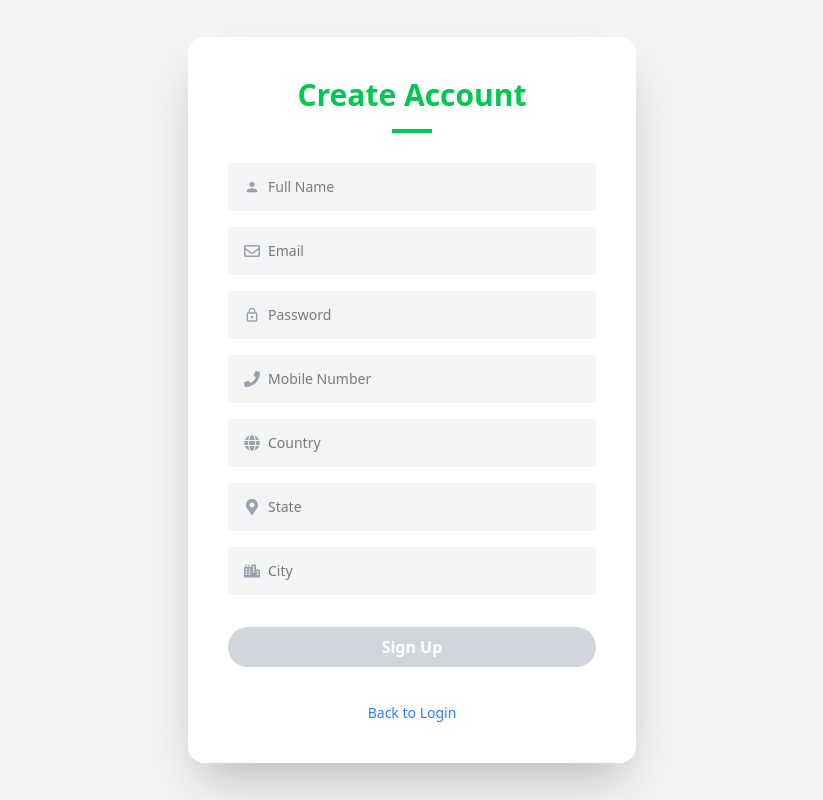
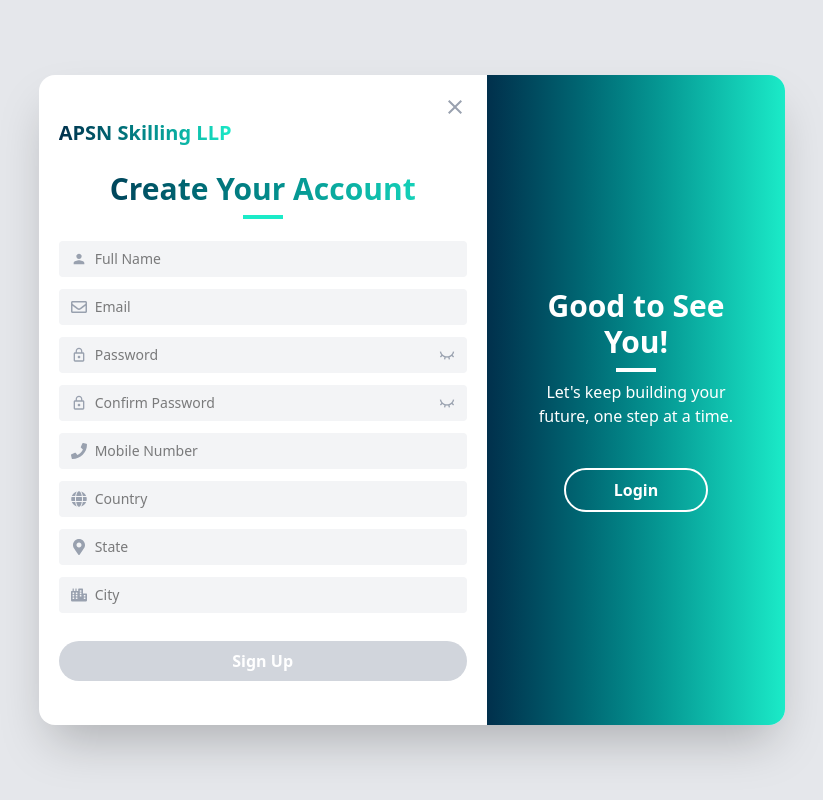
Before and after one commit to vedantgolegaonkar/Components, a Next.js app: page /signup in a window 1280 px wide. Shown: the whole page, without its empty margins (228-1051 px from the left). Built offline with nearby package versions, Linux system fonts and the light colour scheme.

Commit message:
made some changes

```diff
--- a/src/app/layout.js
+++ b/src/app/layout.js
@@ -12,8 +12,8 @@ const geistMono = Geist_Mono({
 });
 
 export const metadata = {
-  title: "Create Next App",
-  description: "Generated by create next app",
+  title: "APSN Skilling LLP",
+  description: "Created by Vedant",
 };
 
 export default function RootLayout({ children }) {
--- a/src/app/page.js
+++ b/src/app/page.js
@@ -6,19 +6,31 @@ export default function Navbar() {
   return (
     <nav className="w-full bg-white shadow-md px-6 py-4 flex items-center justify-between">
       {/* Left - Company Name */}
-      <div className="text-xl font-bold text-green-600">
-        Company<span className="text-gray-800">Name</span>
+      <div className="text-xl font-bold">
+        <span className="text-transparent bg-clip-text bg-gradient-to-r from-[#01304C] to-[#1BEBC8]">
+          APSN Skilling LLP
+        </span>
+      </div>
+
+      {/* Center - Nav Links */}
+      <div className="hidden md:flex space-x-8 text-gray-700 font-medium text-xl">
+        <Link href="#" className="hover:text-[#1BEBC8] transition">
+          About
+        </Link>
+        <Link href="#" className="hover:text-[#1BEBC8] transition">
+          Contact Us
+        </Link>
       </div>
 
       {/* Right - Auth Buttons */}
       <div className="space-x-4">
         <Link href="/signin">
-          <button className="px-5 py-2 border border-green-500 text-green-500 font-medium rounded-full hover:bg-green-500 hover:text-white transition duration-200">
+          <button className="px-5 py-2 border border-[#1BEBC8] text-[#1BEBC8] font-medium rounded-full hover:bg-[#1BEBC8] hover:text-white hover:cursor-pointer transition duration-200">
             Login
           </button>
         </Link>
         <Link href="/signup">
-          <button className="px-5 py-2 bg-green-500 text-white font-medium rounded-full hover:bg-green-600 transition duration-200">
+          <button className="px-5 py-2 bg-[#1BEBC8] text-white font-medium rounded-full hover:bg-[#17C6AD] hover:cursor-pointer transition duration-200">
             Sign Up
           </button>
         </Link>
--- a/src/app/signin/page.js
+++ b/src/app/signin/page.js
@@ -7,12 +7,17 @@ import {
   FaRegEnvelope,
 } from 'react-icons/fa';
 import { MdLockOutline } from 'react-icons/md';
+import { IoMdClose } from 'react-icons/io';
+import { RiEyeLine, RiEyeCloseLine } from "react-icons/ri";
 import { useForm } from 'react-hook-form';
 import { yupResolver } from '@hookform/resolvers/yup';
 import * as yup from 'yup';
 import toast, { Toaster } from 'react-hot-toast';
 import Link from 'next/link';
 import { useRouter } from 'next/navigation';
+import { useState } from 'react';
+// import loginSVG from '../../../public/login-svg.svg'
+// import Image from 'next/image';
 
 const schema = yup.object().shape({
   email: yup
@@ -32,7 +37,10 @@ const schema = yup.object().shape({
 
 export default function Home() {
   const router = useRouter();
+  const [isClosing, setIsClosing] = useState(false);
+  const [showPassword, setShowPassword] = useState(false);
 
+  const togglePassword = () => setShowPassword((prev) => !prev)
 
   const {
     register,
@@ -57,26 +65,45 @@ export default function Home() {
       // if (!res.ok) throw new Error(result.message || 'Failed to sign up');
       reset();
       router.push('/dashboard');
-      toast.success('Login Successful', {duration: 3000}); // mock response
+      toast.success('Login Successful', { duration: 3000 }); // mock response
     } catch (error) {
-      toast.error('Something went wrong!', {duration: 3000});
+      toast.error('Something went wrong!', { duration: 3000 });
     }
   };
 
+  const handleClose = () => {
+    setIsClosing(true);
+    setTimeout(() => router.push('/'),100);
+  };
+
   return (
-    <div className="flex flex-col items-center justify-center min-h-screen py-2 bg-gray-100">
-      <Toaster position="top-right" reverseOrder={false}  />
+    <div className="relative flex flex-col items-center justify-center min-h-screen py-2 bg-gray-200 overflow-hidden">
+      {/* <Image src={loginSVG} alt='Login' className="absolute top-[200px] left-[80px] w-130 h-130 z-0 opacity-100 pointer-events-none" priority/> */}
+      <Toaster position="top-right" reverseOrder={false} />
       <main className="flex flex-col items-center justify-center w-full flex-1 px-20 text-center">
-        <div className="bg-white rounded-2xl shadow-2xl flex w-2/3 max-w-4xl">
+        <div
+          className={`bg-white rounded-2xl shadow-2xl flex w-2/3 max-w-4xl transform transition-all duration-300 ${
+            isClosing ? 'opacity-0 scale-90' : 'opacity-100 scale-100'
+          }`}
+        >
           <div className="w-3/5 p-5">
+            <div className="flex justify-end">
+              <button
+                onClick={handleClose}
+                className="text-gray-400 hover:text-red-500 text-2xl transform transition-transform duration-200 hover:scale-125"
+                aria-label="Close"
+              >
+                <IoMdClose />
+              </button>
+            </div>
             <div className="text-left font-bold text-xl">
-              <span className="text-green-500">Company</span>Name
+              <span className="text-transparent bg-clip-text bg-gradient-to-r from-[#01304C] to-[#1BEBC8]">APSN Skilling LLP</span>
             </div>
             <div className="py-10">
-              <h2 className="text-3xl font-bold text-green-500 mb-2">
+              <h2 className="text-3xl font-bold text-transparent bg-clip-text bg-gradient-to-r from-[#01304C] to-[#1BEBC8] mb-2">
                 Sign in to Account
               </h2>
-              <div className="border-2 w-10 border-green-500 inline-block mb-2"></div>
+              <div className="border-2 w-10 border-[#1BEBC8] inline-block mb-2"></div>
               <div className="flex justify-center my-2">
                 <a
                   href="#"
@@ -115,16 +142,19 @@ export default function Home() {
                     {errors.email.message}
                   </p>
                 )}
-                <div className="bg-gray-100 w-64 p-2 flex items-center">
+                <div className="bg-gray-100 w-64 p-2 flex items-center relative">
                   <MdLockOutline className="text-gray-400 m-2" />
                   <input
-                    type="password"
+                    type={showPassword ? "text": "password"}
                     placeholder="Enter your Password"
                     name="password"
                     autoComplete="off"
                     {...register('password')}
-                    className="bg-gray-100 outline-none text-sm flex-1"
+                    className="bg-gray-100 outline-none text-sm flex-1 pr-8"
                   />
+                  <div className='absolute right-2 cursor-pointer text-gray-400' onClick={togglePassword}>
+                    {showPassword ? <RiEyeLine /> : <RiEyeCloseLine />}
+                  </div>
                 </div>
                 {errors.password && (
                   <p className="text-red-500 text-xs mt-1 ml-2">
@@ -149,7 +179,7 @@ export default function Home() {
                   disabled={!isValid || isSubmitting}
                   className={`border-2 ${
                     isValid
-                      ? 'border-green-500 text-green-500 hover:bg-green-500 hover:text-white'
+                      ? 'border-[#1BEBC8] text-[#1BEBC8] hover:bg-[#1BEBC8] hover:text-white'
                       : 'border-gray-300 text-gray-300 cursor-not-allowed'
                   } rounded-full px-12 py-2 inline-block font-semibold transition-colors duration-300`}
                 >
@@ -158,15 +188,15 @@ export default function Home() {
               </div>
             </div>
           </div>
-          <div className="w-2/5 bg-gradient-to-r from-blue-600 to-blue-300 text-white rounded-tr-2xl rounded-br-2xl py-36 px-12">
-            <h2 className="text-3xl font-bold mb-2">Hello, Friend!</h2>
+          <div className="w-2/5 bg-gradient-to-r from-[#01304C] to-[#1BEBC8] text-white rounded-tr-2xl rounded-br-2xl py-36 px-12">
+            <h2 className="text-3xl font-bold mb-2">Create. Learn. Succeed.</h2>
             <div className="border-2 w-10 border-white inline-block mb-2"></div>
             <p className="mb-10">
-              Fill up personal information and start your journey with us!
+              We&apos;re excited to walk this journey with you!
             </p>
             <Link
               href="/signup"
-              className="border-2 border-white rounded-full px-12 py-2 inline-block hover:bg-white hover:text-green-500 font-semibold"
+              className="border-2 border-white rounded-full px-12 py-2 inline-block hover:bg-white hover:text-[#1BEBC8] font-semibold"
             >
               Sign Up
             </Link>
--- a/src/app/signup/page.js
+++ b/src/app/signup/page.js
@@ -8,17 +8,29 @@ import {
   FaMapMarkerAlt,
 } from 'react-icons/fa';
 import { MdLockOutline, MdPerson } from 'react-icons/md';
+import { RiEyeLine, RiEyeCloseLine } from 'react-icons/ri';
 import { useForm } from 'react-hook-form';
 import * as yup from 'yup';
 import { yupResolver } from '@hookform/resolvers/yup';
 import toast, { Toaster } from 'react-hot-toast';
 import Link from 'next/link';
+import { useRouter } from 'next/navigation';
 import { useState } from 'react';
+import { IoMdClose } from 'react-icons/io';
 
 const schema = yup.object().shape({
   fullName: yup.string().required('Full name is required'),
   email: yup.string().email('Invalid email').notRequired(),
   password: yup
+    .string()
+    .required('Password is required')
+    .min(8, 'Min 8 characters')
+    .max(18, 'Max 18 characters')
+    .matches(/[A-Z]/, 'Must contain uppercase letter')
+    .matches(/[a-z]/, 'Must contain lowercase letter')
+    .matches(/\d/, 'Must contain a number')
+    .matches(/[!@#$%^&*()]/, 'Must contain special character'),
+  confirmPassword: yup
     .string()
     .required('Password is required')
     .min(8, 'Min 8 characters')
@@ -35,18 +47,13 @@ const schema = yup.object().shape({
   state: yup.string().required('State is required'),
   city: yup.string().required('City is required'),
 });
-// .required()
-// .test(
-//   'email-or-mobile',
-//   'Either email or mobile number is required',
-//   function (value) {
-//     const { email, mobile } = value || {};
-//     return Boolean(email || mobile);
-//   }
-// );
 
 export default function SignUp() {
   const [loading, setLoading] = useState(false);
+  const [isClosing, setIsClosing] = useState(false);
+  const router = useRouter();
+  const [showPassword, setShowPassword] = useState(false);
+  const [showConfirmPassword, setShowConfirmPassword] = useState(false);
 
   const {
     register,
@@ -62,14 +69,6 @@ export default function SignUp() {
     try {
       setLoading(true);
       await new Promise((r) => setTimeout(r, 1000));
-      // const res = await fetch('/api/signup', {
-      //   method: 'POST',
-      //   headers: { 'Content-Type': 'application/json' },
-      //   body: JSON.stringify(data),
-      // });
-      // const result = await res.json();
-
-      // if (!res.ok) throw new Error(result.message || 'Failed to sign up');
       toast.success('Account created successfully!');
       reset();
     } catch (err) {
@@ -79,18 +78,45 @@ export default function SignUp() {
     }
   };
 
+  const handleClose = () => {
+    setIsClosing(true);
+    setTimeout(() => router.push('/'), 100);
+  };
+
   return (
-    <div className="flex flex-col items-center justify-center min-h-screen bg-gray-100 px-4">
+    <div className="relative flex flex-col items-center justify-center min-h-screen py-2 bg-gray-200 overflow-hidden">
       <Toaster position="top-right" />
-      <div className="bg-white p-10 rounded-2xl shadow-2xl w-full max-w-md text-center">
-        <h2 className="text-3xl font-bold text-green-500 mb-4">
-          Create Account
+      <main className="flex flex-col items-center justify-center w-full flex-1 px-20 text-center">
+        <div
+          className={`bg-white rounded-2xl shadow-2xl flex w-2/3 max-w-4xl transform transition-all duration-300 ${
+            isClosing ? 'opacity-0 scale-90' : 'opacity-100 scale-100'
+          }`}
+        >
+          {/* Left Side - Form */}
+          <div className="w-3/5 p-5">
+            <div className="flex justify-end">
+              <button
+                onClick={handleClose}
+                className="text-gray-400 hover:text-red-500 text-2xl transform transition-transform duration-200 hover:scale-125"
+                aria-label="Close"
+              >
+                <IoMdClose />
+              </button>
+            </div>
+            <div className="text-left font-bold text-xl">
+              <span className="text-transparent bg-clip-text bg-gradient-to-r from-[#01304C] to-[#1BEBC8]">
+                APSN Skilling LLP
+              </span>
+            </div>
+            <div className="py-6">
+              <h2 className="text-3xl font-bold text-transparent bg-clip-text bg-gradient-to-r from-[#01304C] to-[#1BEBC8] mb-2">
+                Create Your Account
               </h2>
-        <div className="border-2 w-10 border-green-500 inline-block mb-6"></div>
+              <div className="border-2 w-10 border-[#1BEBC8] inline-block mb-4"></div>
 
               <form
                 onSubmit={handleSubmit(onSubmit)}
-          className="flex flex-col items-center space-y-4"
+                className="flex flex-col items-center space-y-3"
               >
                 <InputField
                   icon={<MdPerson />}
@@ -108,11 +134,23 @@ export default function SignUp() {
                 />
                 <InputField
                   icon={<MdLockOutline />}
-            type="password"
                   placeholder="Password"
                   name="password"
                   register={register}
                   error={errors.password}
+                  isPassword={true}
+                  show={showPassword}
+                  toggleShow={() => setShowPassword((prev) => !prev)}
+                />
+                <InputField
+                  icon={<MdLockOutline />}
+                  placeholder="Confirm Password"
+                  name="confirmPassword"
+                  register={register}
+                  error={errors.confirmPassword}
+                  isPassword={true}
+                  show={showConfirmPassword}
+                  toggleShow={() => setShowConfirmPassword((prev) => !prev)}
                 />
                 <InputField
                   icon={<FaPhone />}
@@ -149,19 +187,37 @@ export default function SignUp() {
                   className={`mt-4 w-full py-2 rounded-full font-semibold transition-colors duration-300 ${
                     loading || !isValid
                       ? 'bg-gray-300 text-white cursor-not-allowed'
-                : 'bg-green-500 text-white hover:bg-green-600'
+                      : 'bg-[#1BEBC8] text-white hover:bg-[#17c6ad]'
                   }`}
                 >
                   {loading ? 'Creating Account...' : 'Sign Up'}
                 </button>
+                {/* <Link
+                  href="/signin"
+                  className="text-sm text-blue-500 hover:underline mt-4"
+                >
+                  Already have an account? Login
+                </Link> */}
+              </form>
+            </div>
+          </div>
+
+          {/* Right Side - Welcome Message */}
+          <div className="w-2/5 bg-gradient-to-r from-[#01304C] to-[#1BEBC8] text-white rounded-tr-2xl rounded-br-2xl py-36 px-10 flex flex-col items-center justify-center">
+            <h2 className="text-3xl font-bold mb-2">Good to See You!</h2>
+            <div className="border-2 w-10 border-white inline-block mb-2"></div>
+            <p className="mb-10">
+              Let&apos;s keep building your future, one step at a time.
+            </p>
             <Link
               href="/signin"
-            className="text-sm text-blue-500 hover:underline mt-5"
+              className="border-2 border-white rounded-full px-12 py-2 inline-block hover:bg-white hover:text-[#1BEBC8] font-semibold transition"
             >
-            Back to Login
+              Login
             </Link>
-        </form>
           </div>
+        </div>
+      </main>
     </div>
   );
 }
@@ -173,18 +229,29 @@ function InputField({
   type = 'text',
   register,
   error,
+  isPassword = false,
+  show,
+  toggleShow,
 }) {
   return (
-    <div className="w-full">
-      <div className="bg-gray-100 w-full p-2 flex items-center rounded">
-        <span className="text-gray-400 m-2">{icon}</span>
+    <div className="w-full relative">
+      <div className="bg-gray-100 w-full p-2 pl-3 pr-10 flex items-center rounded">
+        <span className="text-gray-400 mr-2">{icon}</span>
         <input
-          type={type}
+          type={isPassword ? (show ? 'text' : 'password') : type}
           placeholder={placeholder}
           autoComplete="off"
           {...register(name)}
           className="bg-gray-100 outline-none text-sm flex-1"
         />
+        {isPassword && (
+          <div
+            className="absolute right-3 cursor-pointer text-gray-400 hover:text-gray-600"
+            onClick={toggleShow}
+          >
+            {show ? <RiEyeLine /> : <RiEyeCloseLine />}
+          </div>
+        )}
       </div>
       {error && (
         <p className="text-red-500 text-xs text-left mt-1 ml-2">
```
Also changed, not shown: public/login-svg.svg (added). Lines whose indentation alone changed are shown as unchanged.
